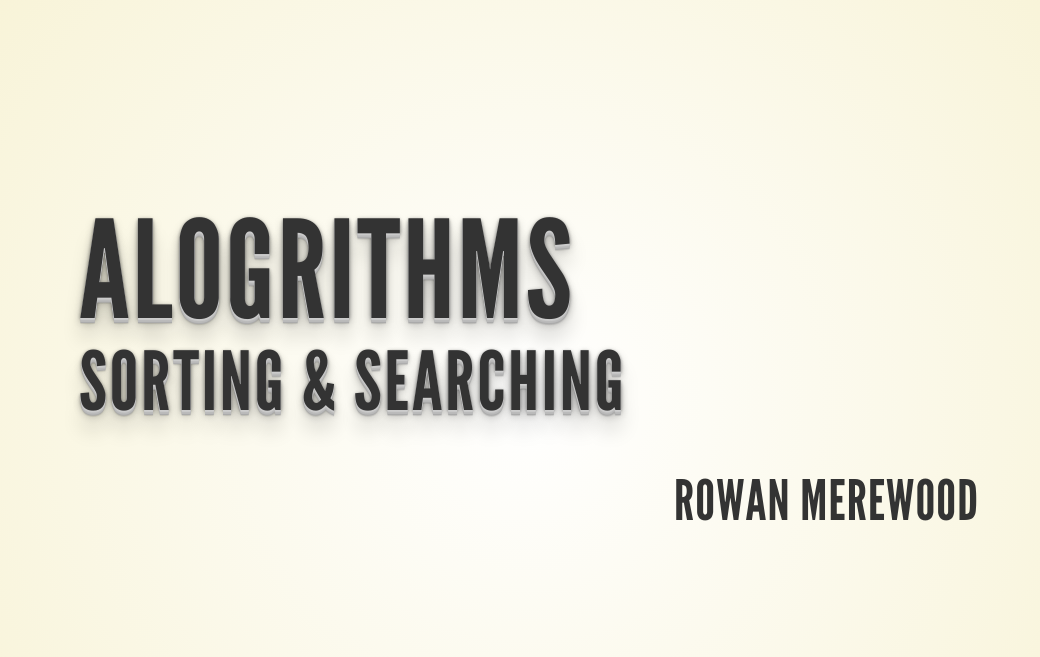
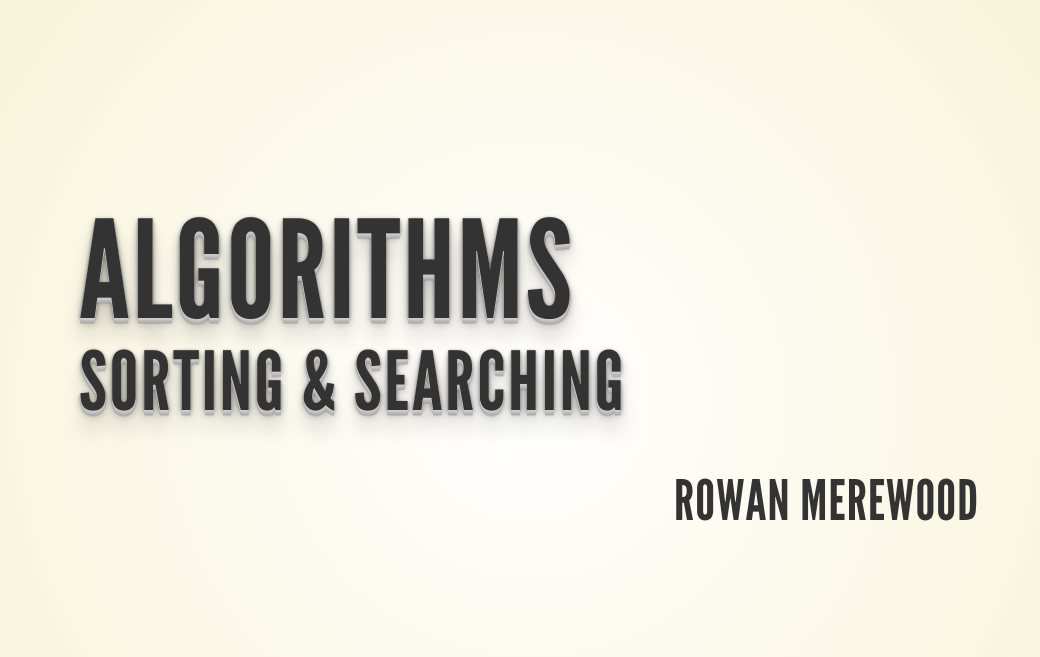
Before and after one commit to rowan-m/algo-review-sort, a PHP site: template app/views/presentation.html.twig in a window 1280 px wide. Shown: the top 657 px of the page, without its empty margins (111-1151 px from the left). Run offline with PHP 8.4, Linux system fonts and the light colour scheme; the template is opened without the code that fills it, so the values that code supplies are empty; some libraries are stand-ins or nearby versions.

Commit message:
Correct typo
Right on the title slide. How did I miss that. Good thing I've only shown this to a couple hundred people. :|

```diff
--- a/app/views/presentation.html.twig
+++ b/app/views/presentation.html.twig
@@ -38,7 +38,7 @@
             <div class="slides">
 
                 <section>
-                        <h1 style="text-align: left;">Alogrithms <small>Sorting &amp; Searching</small></h1>
+                        <h1 style="text-align: left;">Algorithms <small>Sorting &amp; Searching</small></h1>
                     <h3 style="text-align: right;">Rowan Merewood</h3>
                 </section>
 
```
